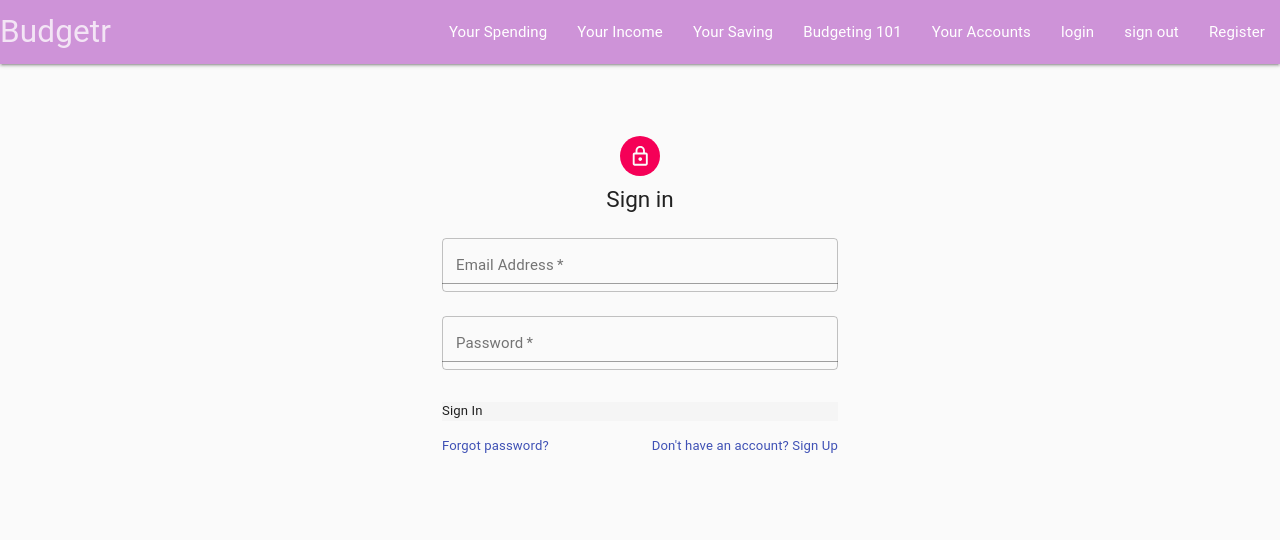
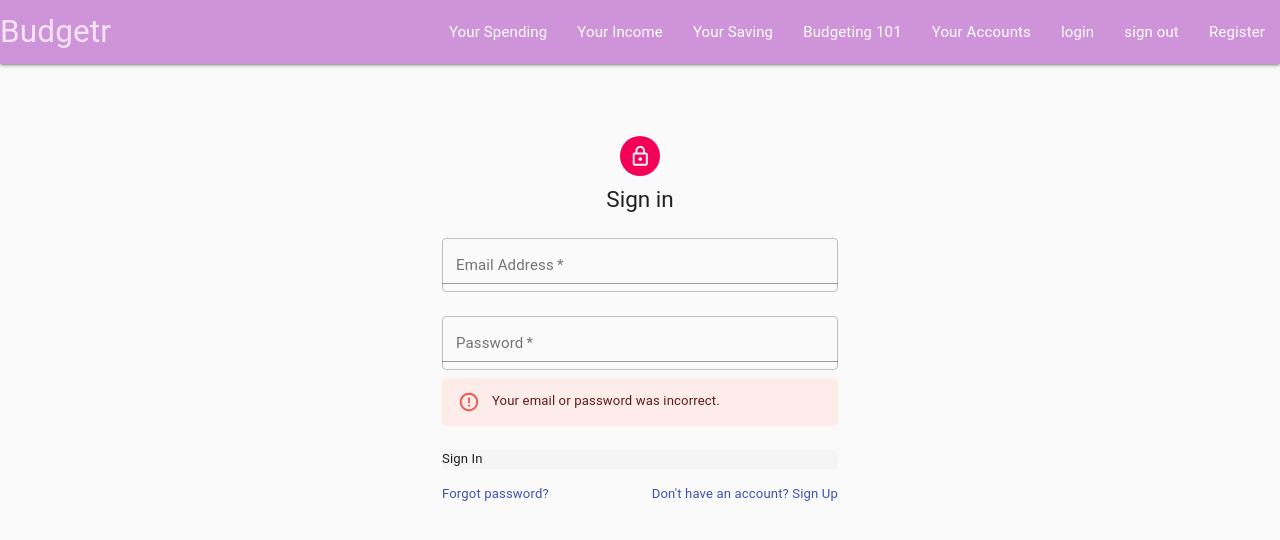
Before and after one commit to Selenestica/budgetr-client2, a React (Create React App) app: page /login in a window 1280 px wide. Both pictures are taken after a click on the element "Sign In". Shown: the top 540 px of the page. Built offline with nearby package versions, Linux system fonts and the light colour scheme; no server answers.

Commit message:
user can successfully login with token. if email or password is incorrect, user is not taken into the site, and an alert shows

```diff
--- a/src/components/SignIn.js
+++ b/src/components/SignIn.js
@@ -1,7 +1,7 @@
 import React, { useState } from "react";
 import Avatar from "@material-ui/core/Avatar";
-import Button from "@material-ui/core/Button";
 import CssBaseline from "@material-ui/core/CssBaseline";
+import { Alert } from "@material-ui/lab";
 import TextField from "@material-ui/core/TextField";
 import Link from "@material-ui/core/Link";
 import Grid from "@material-ui/core/Grid";
@@ -37,6 +37,7 @@ const useStyles = makeStyles((theme) => ({
 
 function SignIn(props) {
   const [loginInfo, setLoginInfo] = useState([]);
+  const [loginFailed, setLoginFailed] = useState(false);
 
   const handleChange = (e) => {
     setLoginInfo({
@@ -46,6 +47,7 @@ function SignIn(props) {
   };
 
   const onHandleLogin = async () => {
+    try {
       const res = await axios.post(
         "http://localhost:3301/users/login",
         loginInfo
@@ -55,8 +57,13 @@ function SignIn(props) {
         localStorage.setItem("jsonwebtoken", token);
         setAuthenticationHeader(token);
         props.onLoginSuccess(token);
-    } else {
+        window.location.href = "/your-accounts";
+      } else if (res.status === 500) {
         console.log("There was some kind of error :(");
+        setLoginFailed(true);
+      }
+    } catch {
+      setLoginFailed(true);
     }
   };
 
@@ -97,6 +104,11 @@ function SignIn(props) {
             id="password"
             autoComplete="current-password"
           />
+          {loginFailed ? (
+            <Alert severity="error">
+              Your email or password was incorrect.
+            </Alert>
+          ) : null}
           <div className={classes.submit} onClick={onHandleLogin}>
             Sign In
           </div>
--- a/src/index.js
+++ b/src/index.js
@@ -2,7 +2,7 @@
 import React from "react";
 import ReactDOM from "react-dom";
 import * as serviceWorker from "./serviceWorker";
-import { BrowserRouter, Route, Switch } from "react-router-dom";
+import { BrowserRouter } from "react-router-dom";
 import { configureStore } from "@reduxjs/toolkit";
 import { Provider } from "react-redux";
 
```
Lines whose indentation alone changed are shown as unchanged.
